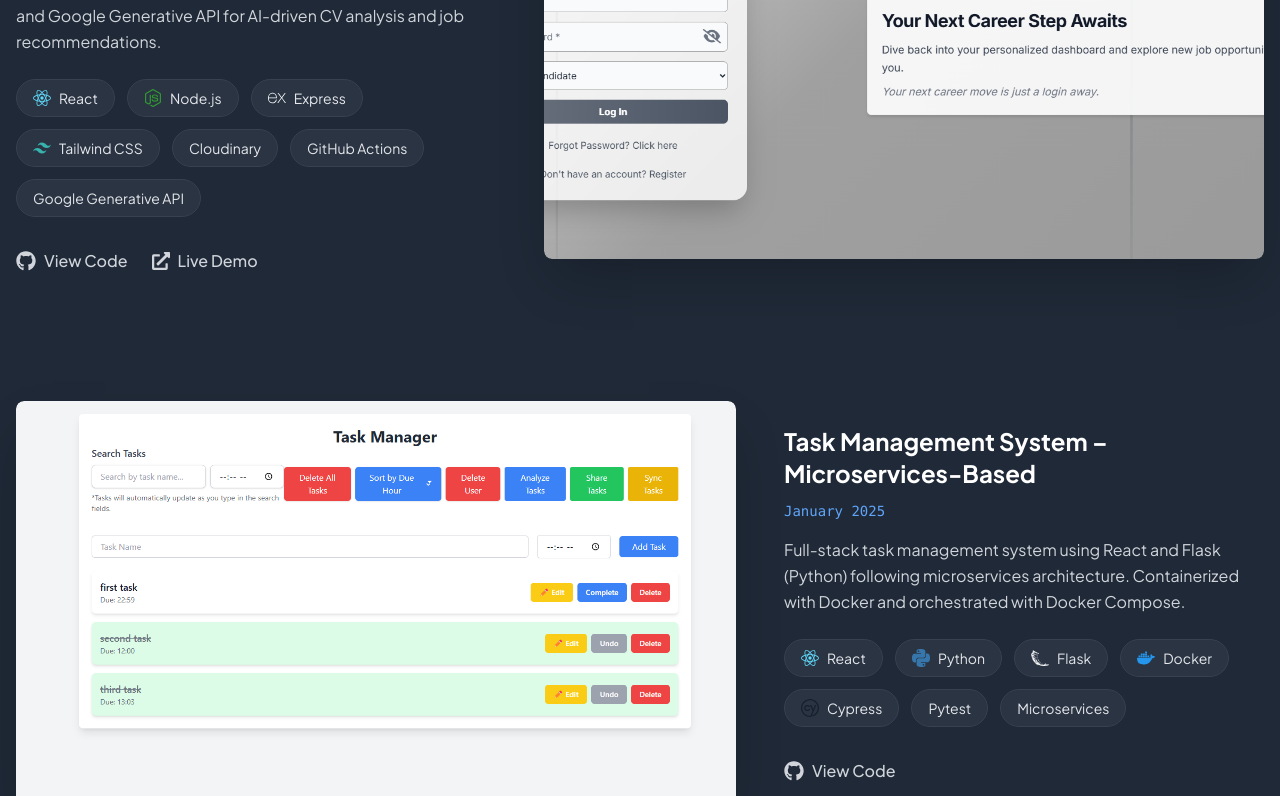
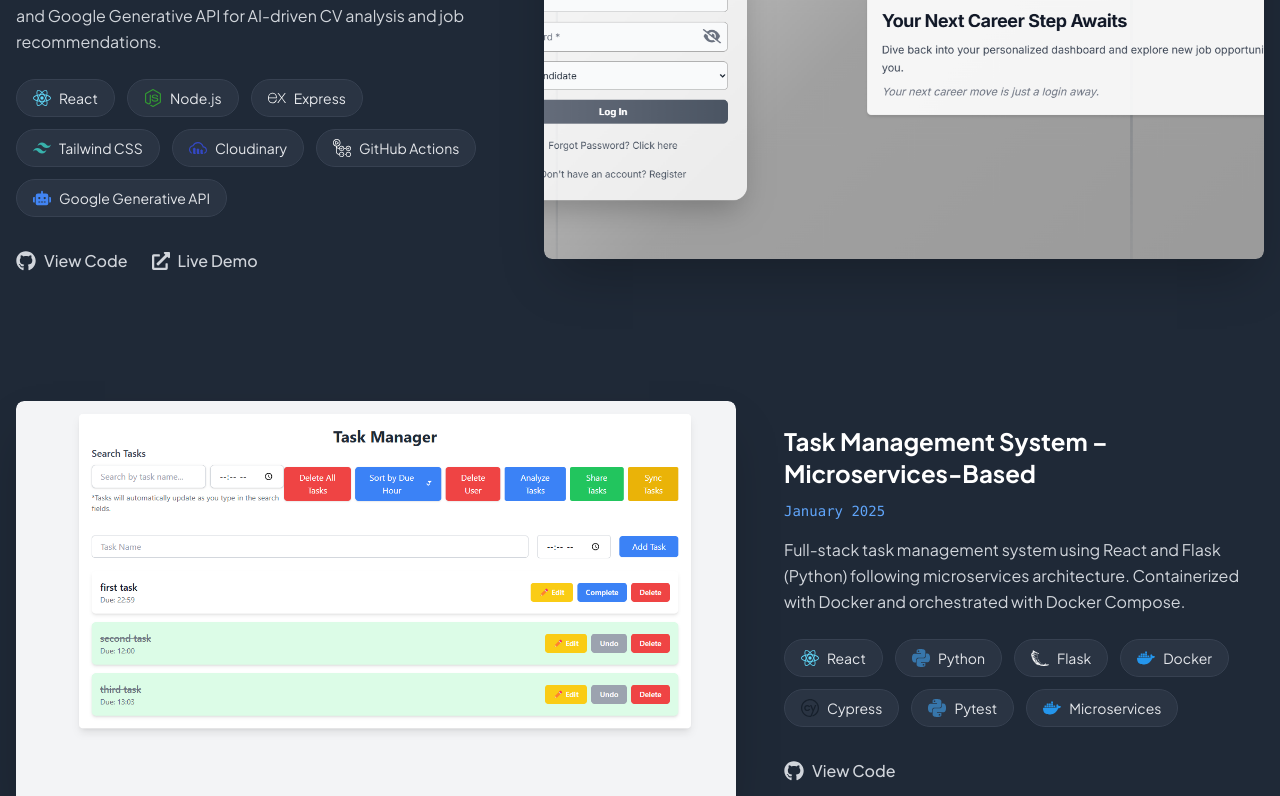
Before and after one commit to RonyBubnovsky/personal-portfolio, a Next.js app: page / in a window 1280 px wide. Shown: the part 2860-3656 px from the top of the page. Built offline with nearby package versions, Linux system fonts and the light colour scheme.

Commit message:
Enhance ProjectsSection with additional technology icons and improve hover animations for technology tags. Update ProjectImageCarousel to refine drag handling with type definitions for better event management.

```diff
--- a/components/main/projects.tsx
+++ b/components/main/projects.tsx
@@ -4,9 +4,16 @@
 import { PROJECTS } from "@/constants";
 import { motion } from "framer-motion";
 import { useInView } from "react-intersection-observer";
-import { FaGithub, FaExternalLinkAlt } from "react-icons/fa";
+import { FaGithub, FaExternalLinkAlt, FaAws, FaJava, FaCheck, FaRobot } from "react-icons/fa";
 import ProjectImageCarousel from "../sub/ProjectImageCarousel";
-import { SiReact, SiNextdotjs, SiTypescript, SiTailwindcss, SiNodedotjs, SiExpress, SiMongodb, SiFirebase, SiCircleci, SiCypress, SiPython, SiFlask, SiDocker, SiClerk, SiRedis } from "react-icons/si";
+import {
+  SiReact, SiNextdotjs, SiTypescript, SiJavascript, SiTailwindcss,
+  SiNodedotjs, SiExpress, SiMongodb, SiFirebase, SiCircleci,
+  SiCypress, SiPython, SiFlask, SiDocker, SiClerk, SiRedis,
+  SiHtml5, SiCss3, SiJest, SiRender,
+  SiCloudinary, SiPostgresql, SiGithubactions, SiMocha,
+  SiCplusplus, SiC, SiFastapi, SiJunit5,
+} from "react-icons/si";
 
 interface Project {
   title: string;
@@ -22,9 +29,11 @@
   "React": <SiReact className="text-[#61DAFB]" />,
   "Next.js": <SiNextdotjs className="text-white" />,
   "TypeScript": <SiTypescript className="text-[#3178C6]" />,
+  "JavaScript": <SiJavascript className="text-[#F7DF1E]" />,
   "Tailwind CSS": <SiTailwindcss className="text-[#38B2AC]" />,
   "Node.js": <SiNodedotjs className="text-[#339933]" />,
   "Express": <SiExpress className="text-white" />,
+  "Express.js": <SiExpress className="text-white" />,
   "MongoDB": <SiMongodb className="text-[#47A248]" />,
   "Firebase": <SiFirebase className="text-[#FFCA28]" />,
   "CircleCI": <SiCircleci className="text-[#343434]" />,
@@ -33,7 +42,32 @@
   "Flask": <SiFlask className="text-white" />,
   "Docker": <SiDocker className="text-[#2496ED]" />,
   "Clerk": <SiClerk className="text-[#6C47FF]" />,
-  "Redis": <SiRedis className="text-[#DC382D]" />
+  "Redis": <SiRedis className="text-[#DC382D]" />,
+  "HTML": <SiHtml5 className="text-[#E34F26]" />,
+  "CSS": <SiCss3 className="text-[#1572B6]" />,
+  "Jest": <SiJest className="text-[#C21325]" />,
+  "AWS EC2": <FaAws className="text-[#FF9900]" />,
+  "Render": <SiRender className="text-[#46E3B7]" />,
+  "Cloudinary": <SiCloudinary className="text-[#3448C5]" />,
+  "PostgreSQL": <SiPostgresql className="text-[#336791]" />,
+  "GitHub Actions": <SiGithubactions className="text-white" />,
+  "Pytest": <SiPython className="text-[#3776AB]" />,
+  "JUnit": <SiJunit5 className="text-[#25A162]" />,
+  "Mocha": <SiMocha className="text-[#8D6748]" />,
+  "Java": <FaJava className="text-[#007396]" />,
+  "C++": <SiCplusplus className="text-[#00599C]" />,
+  "C": <SiC className="text-[#A8B9CC]" />,
+  "FastAPI": <SiFastapi className="text-[#009688]" />,
+  "TDD": <FaCheck className="text-white" />,
+  "Unit Testing": <FaCheck className="text-white" />,
+  "Integration Testing": <FaCheck className="text-white" />,
+  "Microservices": <SiDocker className="text-[#2496ED]" />,
+  "Agile Development": <FaCheck className="text-white" />,
+  "CI/CD": <SiCircleci className="text-[#343434]" />,
+  "REST APIs": <SiExpress className="text-white" />,
+  "k6": <FaCheck className="text-white" />,
+  "JMeter": <FaCheck className="text-white" />,
+  "Google Generative API": <FaRobot className="text-[#4285F4]" />,
 };
 
 const ProjectsSection = () => {
@@ -126,15 +160,19 @@
 
                   <div className="flex flex-wrap gap-3 mb-8">
                     {project.technologies.map((tech, i) => (
-                      <div
+                      <motion.div
                         key={i}
-                        className="flex items-center gap-2 bg-gray-700/50 backdrop-blur-sm text-gray-200 text-sm rounded-full px-4 py-2 border border-gray-700"
+                        whileHover={{
+                          scale: 1.05,
+                          y: -5,
+                          boxShadow: "0 10px 15px -3px rgba(0, 0, 0, 0.1), 0 4px 6px -2px rgba(0, 0, 0, 0.05)"
+                        }}
+                        transition={{ type: "spring", stiffness: 500, damping: 15 }}
+                        className="flex items-center gap-2 bg-gray-700/50 backdrop-blur-sm text-gray-200 text-sm rounded-full px-4 py-2 border border-gray-700 hover:border-blue-400/50 transition-colors"
                       >
-                        {techIcons[tech] && (
-                          <span className="text-lg">{techIcons[tech]}</span>
-                        )}
+                        <span className="text-lg">{techIcons[tech] || <FaExternalLinkAlt className="text-white" />}</span>
                         <span>{tech}</span>
-                      </div>
+                      </motion.div>
                     ))}
                   </div>
 
--- a/components/sub/ProjectImageCarousel.tsx
+++ b/components/sub/ProjectImageCarousel.tsx
@@ -2,7 +2,7 @@
 
 import { useState, useEffect, useCallback } from 'react';
 import Image from 'next/image';
-import { motion, AnimatePresence } from 'framer-motion';
+import { motion, AnimatePresence, PanInfo } from 'framer-motion';
 import { FaChevronLeft, FaChevronRight, FaGithub, FaExternalLinkAlt } from 'react-icons/fa';
 import { HiOutlinePause, HiOutlinePlay } from 'react-icons/hi2';
 
@@ -55,7 +55,7 @@
     return () => clearInterval(interval);
   }, [isAutoPlaying, paginate]);
 
-  const handleDragEnd = (e: any, { offset, velocity }: any) => {
+  const handleDragEnd = (e: MouseEvent | TouchEvent | PointerEvent, { offset, velocity }: PanInfo) => {
     const swipe = swipePower(offset.x, velocity.x);
 
     if (swipe < -swipeConfidenceThreshold) {
```
